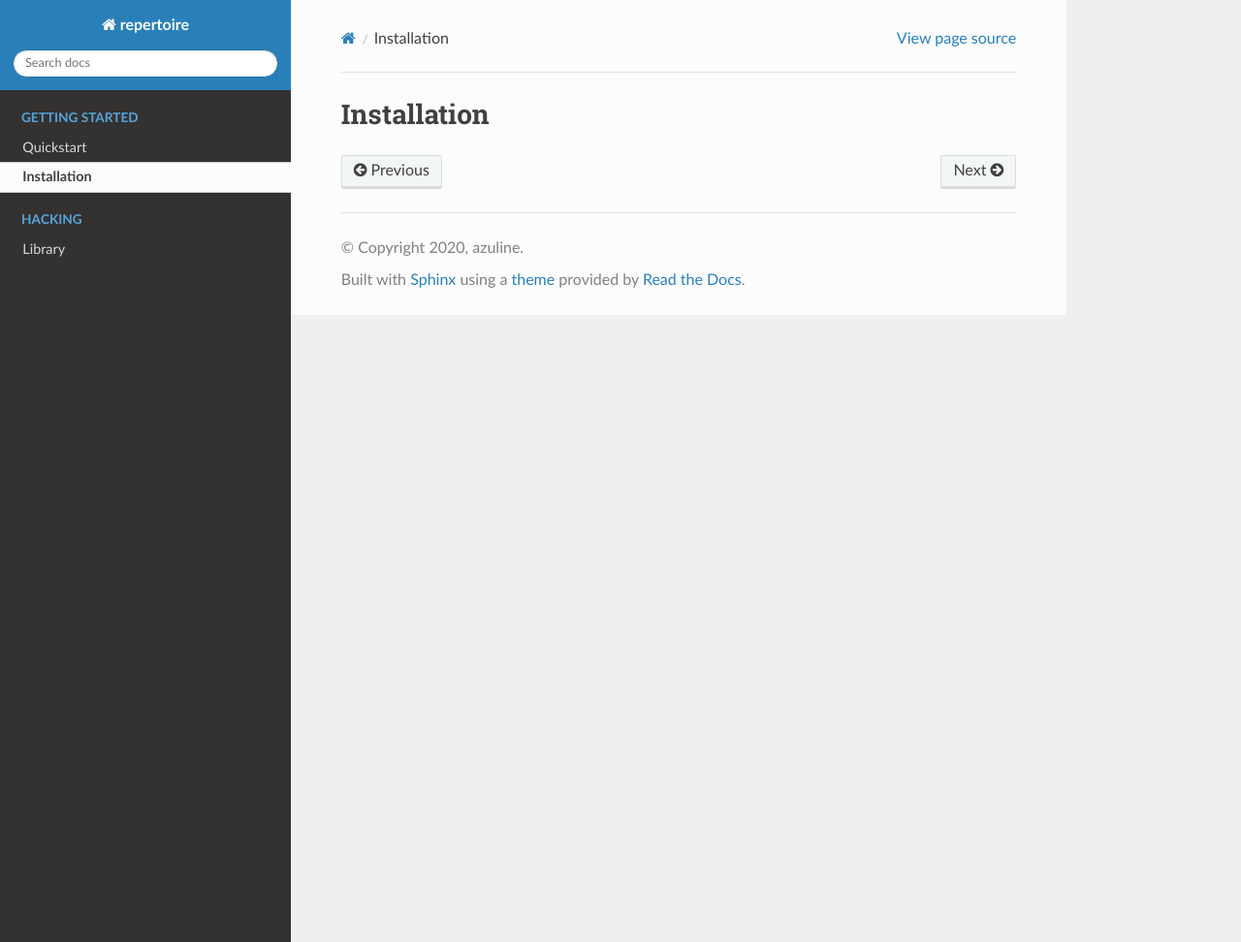
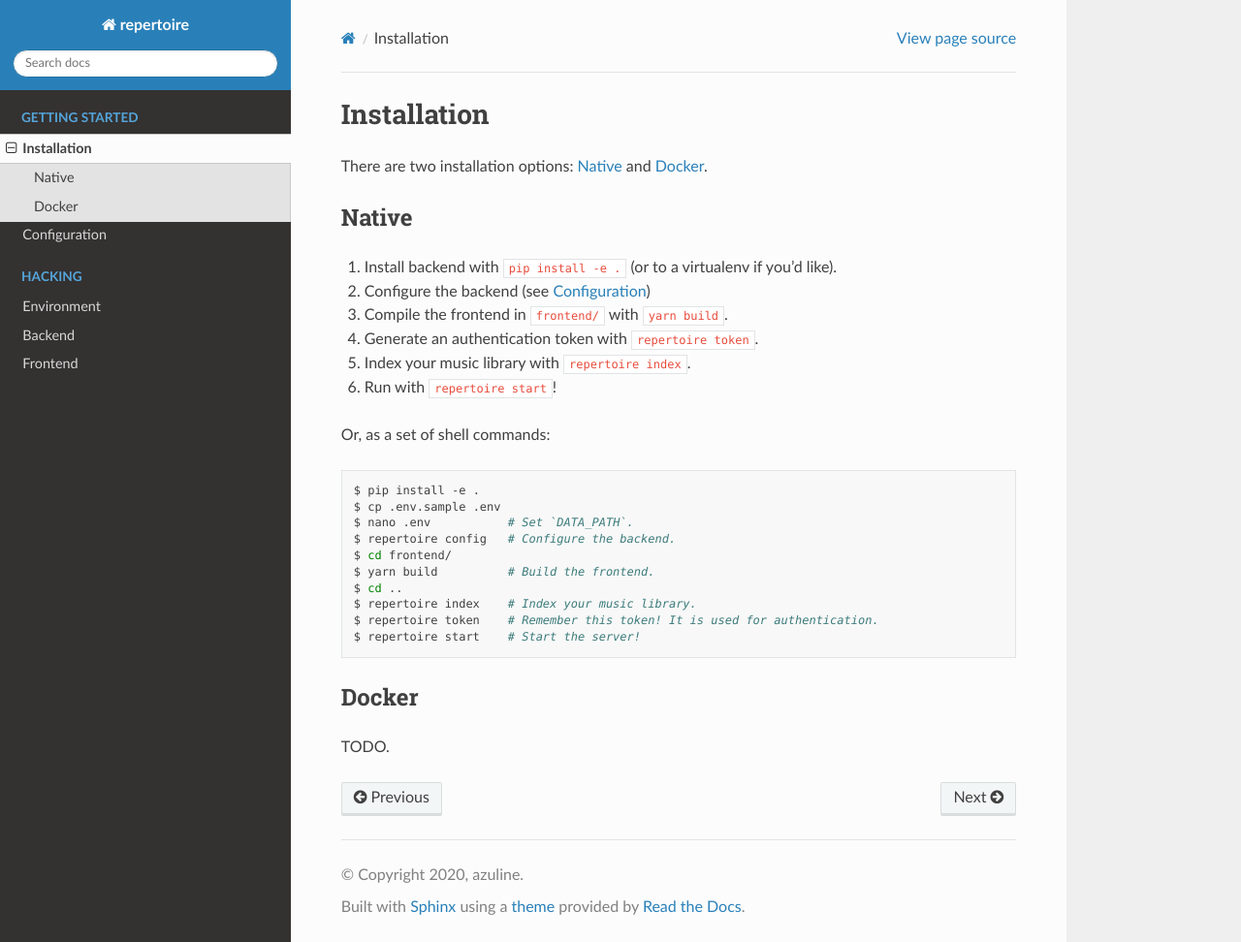
Before and after one commit to azuline/repertoire, a Sphinx documentation site: the page built from docs/start/installation.rst, in a window 1280 px wide and 972 px high. Shown: the whole window at 97% size. Built offline with Sphinx 7.4.7 and the Read the Docs theme 2.0.0, drawn with Linux system fonts in a browser that asks for light colours; pages that are not in the unit, such as notebooks, are missing from menus.

Commit message:
add more hacking docs; move stuff from readme to docs

```diff
--- /dev/null
+++ b/docs/hacking/backend/command_line.rst
@@ -0,0 +1,4 @@
+.. _backend_command_line:
+
+Command Line
+============
--- /dev/null
+++ b/docs/hacking/backend/indexer.rst
@@ -0,0 +1,4 @@
+.. _backend_indexer:
+
+Indexer
+=======
--- /dev/null
+++ b/docs/hacking/backend/webserver.rst
@@ -0,0 +1,4 @@
+.. _backend_webserver:
+
+Webserver
+=========
--- /dev/null
+++ b/docs/hacking/frontend/index.rst
@@ -0,0 +1,4 @@
+Frontend
+========
+
+Yeah.
--- a/docs/start/installation.rst
+++ b/docs/start/installation.rst
@@ -1,2 +1,41 @@
+.. _installation:
+
 Installation
 ============
+
+There are two installation options: :ref:`installation_native` and
+:ref:`installation_docker`.
+
+.. _installation_native:
+
+Native
+------
+
+#. Install backend with ``pip install -e .`` (or to a virtualenv if you'd like).
+#. Configure the backend (see :ref:`configuration`)
+#. Compile the frontend in ``frontend/`` with ``yarn build``.
+#. Generate an authentication token with ``repertoire token``.
+#. Index your music library with ``repertoire index``.
+#. Run with ``repertoire start``!
+
+Or, as a set of shell commands:
+
+.. code-block:: sh
+
+   $ pip install -e .
+   $ cp .env.sample .env
+   $ nano .env           # Set `DATA_PATH`.
+   $ repertoire config   # Configure the backend.
+   $ cd frontend/
+   $ yarn build          # Build the frontend.
+   $ cd ..
+   $ repertoire index    # Index your music library.
+   $ repertoire token    # Remember this token! It is used for authentication.
+   $ repertoire start    # Start the server!
+
+.. _installation_docker:
+
+Docker
+------
+
+TODO.
--- a/docs/start/quickstart.rst
+++ /dev/null
@@ -1,4 +0,0 @@
-Quickstart
-==========
-
-Yeah...
```
Also changed, not shown: README.md (+0 -88 lines), docs/hacking/backend/index.rst (added, +47 -0 lines), docs/hacking/backend/library.rst (renamed from docs/hacking/library.rst, +7 -3 lines), docs/hacking/environment.rst (added, +35 -0 lines), docs/index.rst (+23 -2 lines), docs/start/configuration.rst (added, +28 -0 lines), 6 other files.
